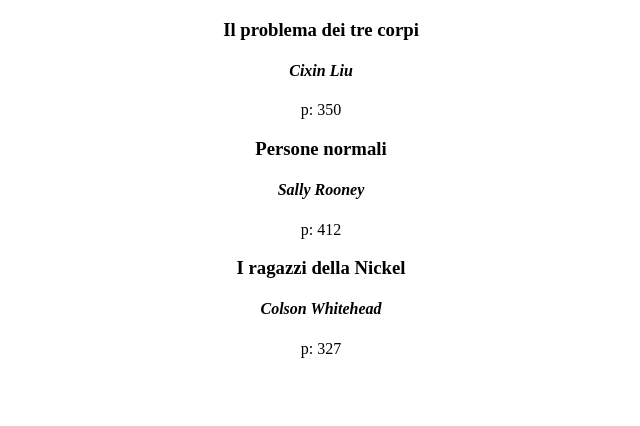
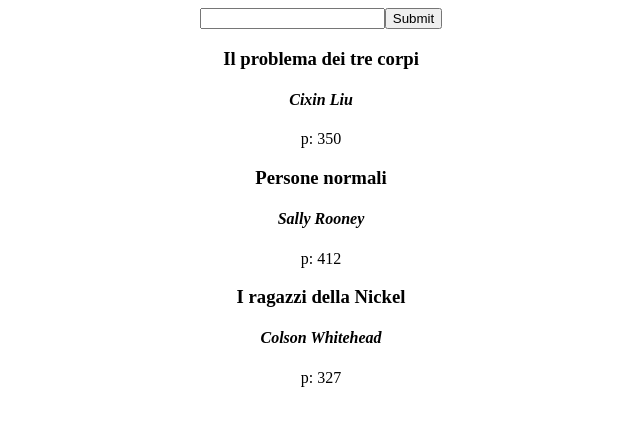
Before and after one commit to zingazzi/corso-angular-murate, an Angular app: page / in a window 1280 px wide. Shown: the top 426 px of the page, without its empty margins (319-959 px from the left). Built offline with nearby package versions, Linux system fonts and the light colour scheme.

Commit message:
Input e twoWayDataBinding

```diff
--- a/src/app/app.component.html
+++ b/src/app/app.component.html
@@ -1,4 +1,14 @@
 <!--The content below is only a placeholder and can be replaced.-->
+<div style="text-align:center">
+  <input type="text" [(ngModel)]="moduleVar" (keyup)="resettaPalindrom()"> <button (click)="elaboraVariabileInput()">Submit</button><br>
+
+  {{ moduleVar }}
+
+  <p *ngIf="isPalindrom && moduleVar !== ''">
+    {{ moduleVar }} è palindromo
+  </p>
+</div>
+
 <div style="text-align:center">
   <app-libri></app-libri>
 </div>
--- a/src/app/app.component.ts
+++ b/src/app/app.component.ts
@@ -7,6 +7,9 @@
 })
 export class AppComponent {
   title: string = "Hello World";
+
+  moduleVar: string;
+  isPalindrom = false;
 
   primoNumero: number = 4;
   secondoNumero: number = 6;
@@ -28,4 +31,23 @@
   assegnaNumeroAVariabile(): void {
     this.variabileNumericaDaAssegnare = this.secondoNumero * this.secondoNumero;
   }
+
+  elaboraVariabileInput(): void {
+    let reversed = this.ribaltaStringa(this.moduleVar);
+    this.isPalindrom = false;
+    if (reversed == this.moduleVar) {
+      this.isPalindrom = true;
+    }
+  }
+
+  resettaPalindrom(): void {
+    this.isPalindrom = false;
+  }
+
+  ribaltaStringa(str: string): string {
+    return str
+      .split("")
+      .reverse()
+      .join("");
+  }
 }
```
Also changed, not shown: src/app/app.module.ts (+13 -6 lines).
